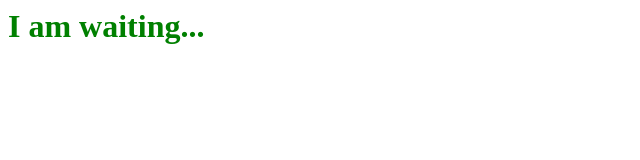
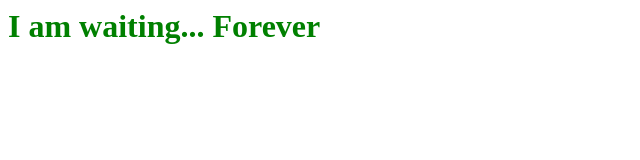
Before and after one commit to mahmouuud230/Apache_Jenkins_GitHub_Webhook, a plain HTML site: page index.html in a window 1280 px wide. Shown: the whole page, without its empty margins (0-640 px from the left). Drawn offline with Linux system fonts and the light colour scheme.

Commit message:
Some new Changes :)

```diff
--- a/index.html
+++ b/index.html
@@ -1 +1 @@
-<h1 style="color: green;">I am waiting...</h1>
+<h1 style="color: green;">I am waiting... Forever</h1>
```
